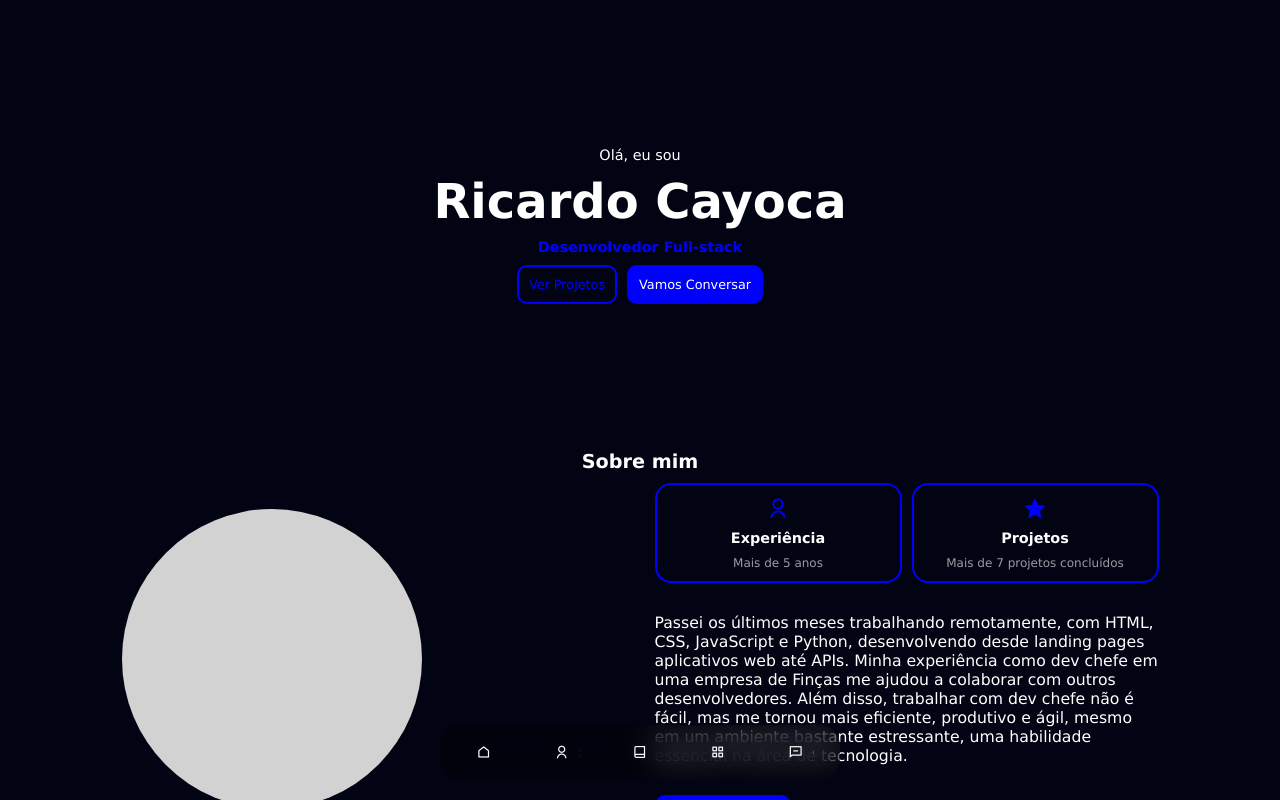
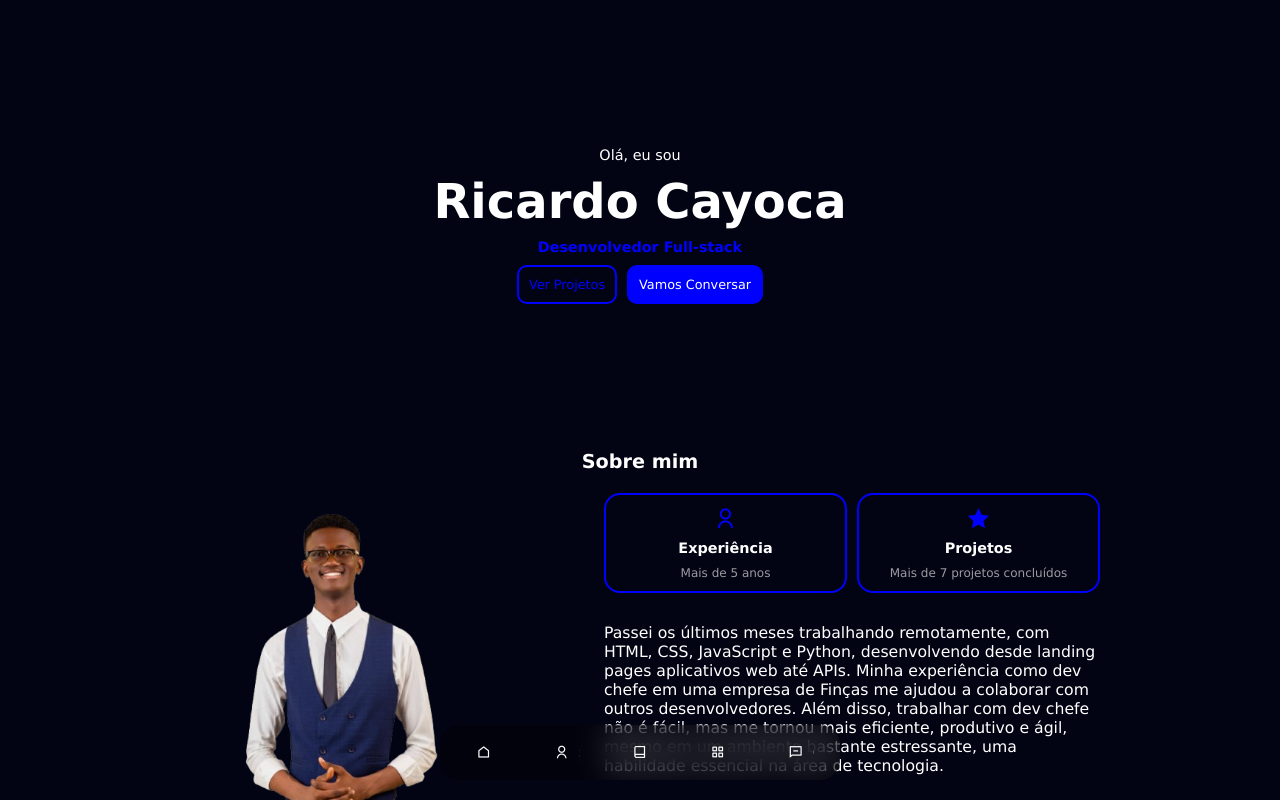
Before and after one commit to luby404/portifolio_master, a React (Vite) app: page / in a window 1280 px wide. Built offline with nearby package versions, Linux system fonts and the light colour scheme.

Commit message:
atualizando a section sobre

```diff
--- a/src/pages/sections/Projetos/Projetos.jsx
+++ b/src/pages/sections/Projetos/Projetos.jsx
@@ -11,11 +11,6 @@ export default function Projetos(){
                 <CardProjeto/>
                 <CardProjeto/>
                 <CardProjeto/>
-                <CardProjeto/>
-                <CardProjeto/>
-                <CardProjeto/>
-                <CardProjeto/>
-
 
 
             </div>
--- a/src/pages/sections/contato/Contato.jsx
+++ b/src/pages/sections/contato/Contato.jsx
@@ -12,23 +12,23 @@ export default function Contato() {
             <div className="content_contato">
 
                 <div className="grid_links">
-                    <div className="button button2">
+                    <a href="tel:+244931617941" className="button button2">
                         <i className="ri-phone-fill"></i>
                         <span>Ligar Agora</span>
-                    </div>
-                    <div className="button button2">
+                    </a>
+                    <a href="https://wa.me/244931617941" target="_blank" className="button button2">
                         <i className="ri-whatsapp-fill"></i>
                         <span>Enviar Messagem</span>
-                    </div>
+                    </a>
 
-                    <div className="button button2">
+                    <a href="https://github.com/luby404" target="_blank" className="button button2">
                         <i className="ri-github-fill"></i>
                         <span>GitHub</span>
-                    </div>
-                    <div className="button button2">
+                    </a>
+                    <a href="https://mail.google.com/mail/u/0/?fs=1&tf=cm&source=mailto&to=ricardocayoca2@gmail.com" target="_" className="button button2">
                         <i className="ri-mail-fill"></i>
                         <span>Email</span>
-                    </div>
+                    </a>
                 </div>
 
             </div>
--- a/src/pages/sections/sobre/Sobre.jsx
+++ b/src/pages/sections/sobre/Sobre.jsx
@@ -1,5 +1,6 @@
 import "./sobre.css"
 
+import ricardo from "../../../assets/ricardo2.png"
 
 export default function Sobre() {
     return (
@@ -13,7 +14,7 @@ export default function Sobre() {
 
                 <div className="banner">
 
-                    <img src="" alt="" />
+                    <img src={ricardo} alt="" />
 
                 </div>
                 <div className="infos column">
--- a/src/pages/sections/sobre/sobre.css
+++ b/src/pages/sections/sobre/sobre.css
@@ -7,19 +7,26 @@
 .row_app {
     display: flex;
     align-items: center;
-    justify-content: space-around;
+    justify-content:center;
+    gap: 10%;
 
-    padding: 10px;
+    padding: 20px;
 
-    gap: 10px;
 
 }
 
 .banner {
     width: 300px;
-    min-height: 300px;
-    background-color: #d2d2d2;
+    height: 320px;
+    background-color: transparent;
     border-radius: 50%;
+}
+
+.banner img {
+    width: 100%;
+    height: 100%;
+    border-radius: 50%;
+    object-fit: cover;
 }
 
 .infos {
```
Also changed, not shown: src/assets/ricardo2.png (added).
